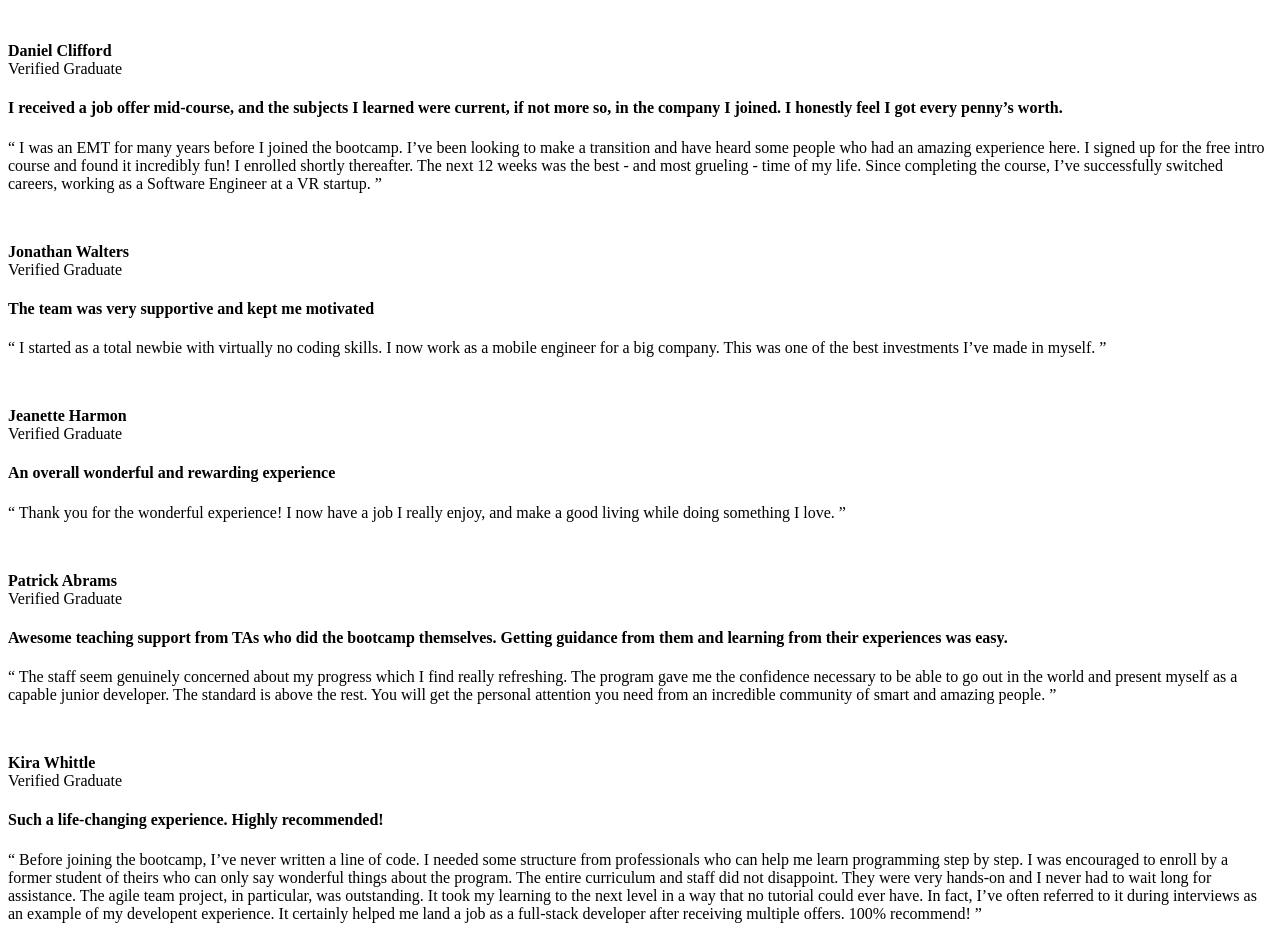
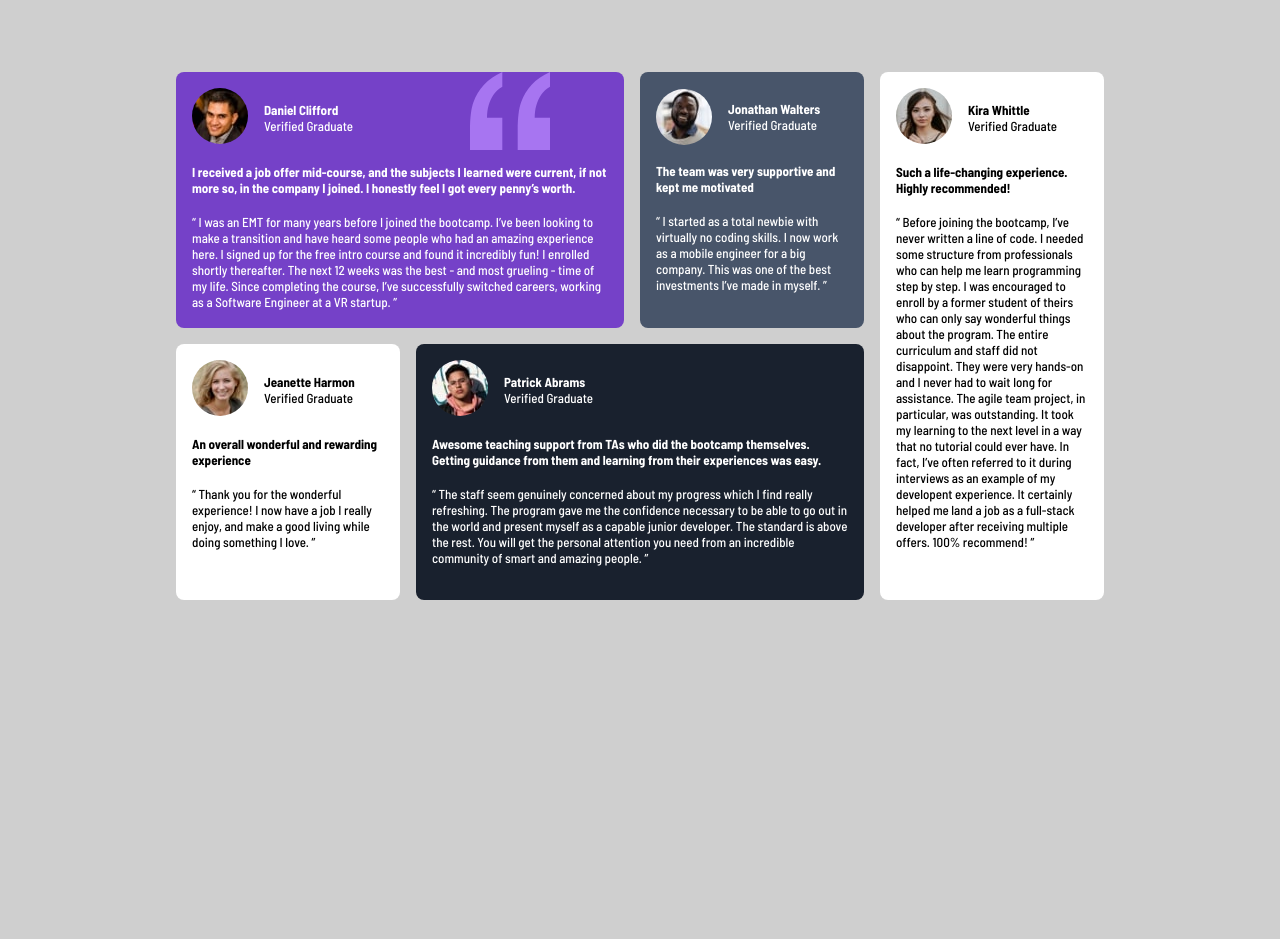
Before and after one commit to Tobistephenn/Bolaji-Stephen-Testimonial-Grid, a plain HTML site: page index.html in a window 1280 px wide. After the commit the page ends 800 px from the top, so only its background shows below. Drawn offline with Linux system fonts and the light colour scheme; the site is published under a folder, as on GitHub Pages, so addresses that start at the root find nothing.

Commit message:
called images

```diff
--- a/index.html
+++ b/index.html
@@ -3,7 +3,7 @@
 <head>
     <meta charset="UTF-8">
     <meta name="viewport" content="width=device-width, initial-scale=1.0">
-    <link rel="stylesheet" href="/style.css">
+    <link rel="stylesheet" href="style.css">
     <link rel="preconnect" href="https://fonts.googleapis.com">
     <link rel="preconnect" href="https://fonts.gstatic.com" crossorigin>
     <link href="https://fonts.googleapis.com/css2?family=Barlow+Semi+Condensed:ital,wght@0,100;0,200;0,300;0,400;0,500;0,600;0,700;0,800;0,900;1,100;1,200;1,300;1,400;1,500;1,600;1,700;1,800;1,900&display=swap" rel="stylesheet">
@@ -19,7 +19,7 @@
                 <div class="grid-item1 gridItem whiteText">
                     <div class="identifier">
                         <div class="daniel">
-                            <img src="/image-daniel.jpg" alt="" class="Daniel">
+                            <img src="image-daniel.jpg" alt="" class="Daniel">
                         </div>
 
                         <div class="text">
@@ -51,7 +51,7 @@
                 </div>
                 <div class="grid-item2 gridItem whiteText">
                     <div class="identifier">
-                        <img src="/image-jonathan.jpg" alt="">
+                        <img src="image-jonathan.jpg" alt="">
                         <div class="text">
                             <p>
                                 <strong>Jonathan Walters</strong>
@@ -77,7 +77,7 @@
                 <div class="grid-item3 gridItem">
                     <div class="identifier">
                         <div class="jeanette">
-                            <img src="/image-jeanette.jpg" alt="">
+                            <img src="image-jeanette.jpg" alt="">
                         </div>
 
                         <div class="text">
@@ -104,7 +104,7 @@
                 <div class="grid-item4 gridItem whiteText">
                     <div class="identifier">
                         <div class="patrick">
-                            <img src="/image-patrick.jpg" alt="">
+                            <img src="image-patrick.jpg" alt="">
                         </div>
 
                         <div class="text">
@@ -138,7 +138,7 @@
         <div class="grid-item5 gridItem">
             <div class="identifier">
                 <div class="Kira">
-                    <img src="/image-kira.jpg" alt="">
+                    <img src="image-kira.jpg" alt="">
                 </div>
 
                 <div class="text">
```
